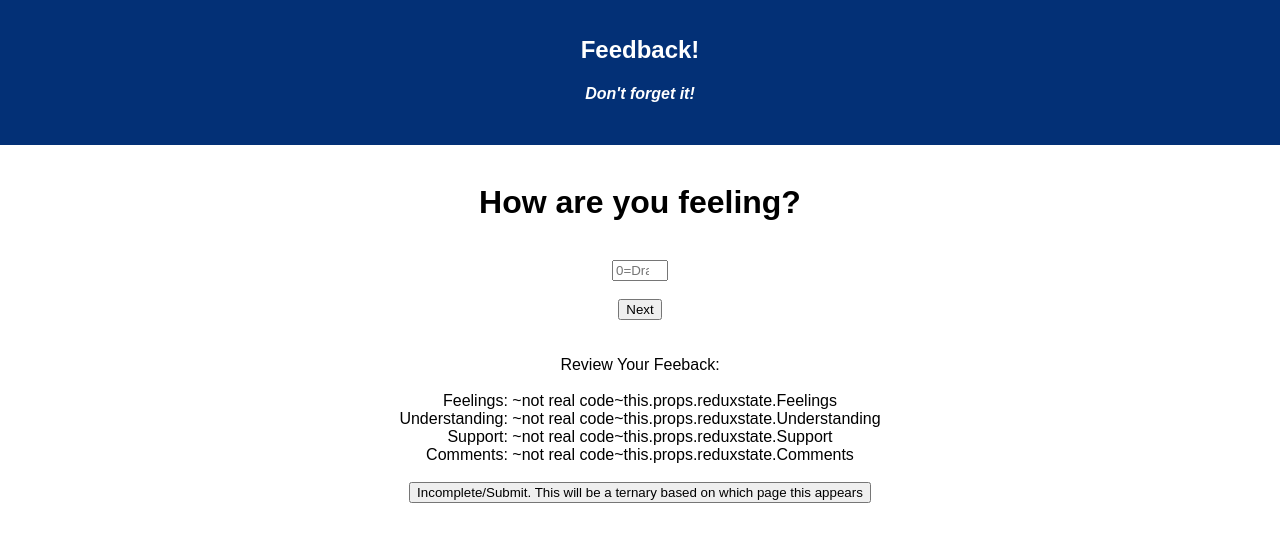
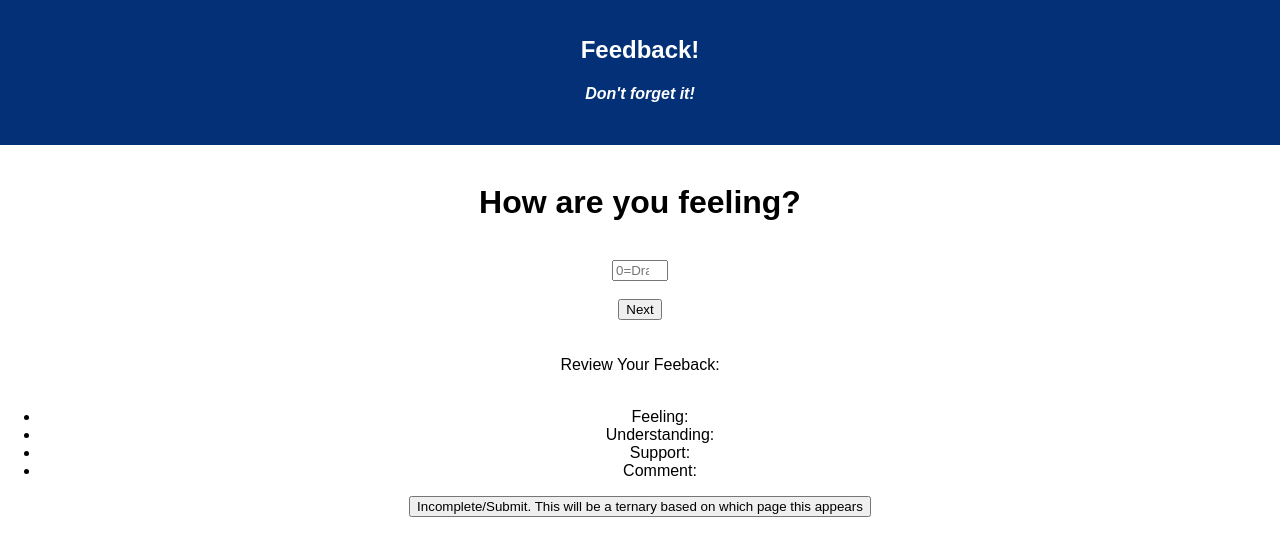
Before and after one commit to trevaftw/trevors-redux-feedback-loop, a React (Create React App) app: page /#/Feeling in a window 1280 px wide. Shown: the top 556 px of the page. Built offline with nearby package versions, Linux system fonts and the light colour scheme.

Commit message:
update the review comnponent to whatever number is put in the input. need to do post routes next

```diff
--- a/src/components/Comments/Comments.js
+++ b/src/components/Comments/Comments.js
@@ -19,6 +19,7 @@ class Comments extends Component {
 
     handleClick = () => {
         console.log('next button');
+        this.props.dispatch({type: 'UPDATE_STORE', payload: this.state})
         this.props.history.push('/ReviewPage');
     }
 
--- a/src/components/Review/Review.js
+++ b/src/components/Review/Review.js
@@ -16,14 +16,24 @@ class Review extends Component {
                 <br />
                 Review Your Feeback:
                 <br /> <br />
-                Feelings: ~not real code~this.props.reduxstate.Feelings<br />
+                <ul>
+                    <li>Feeling: {this.props.reduxState.feedbackReducer.feeling}</li>
+                    <li>Understanding: {this.props.reduxState.feedbackReducer.Understanding}</li>
+                    <li>Support: {this.props.reduxState.feedbackReducer.Support}</li>
+                    <li>Comment: {this.props.reduxState.feedbackReducer.Comments}</li>
+                </ul>
+                {/* Feelings: ~not real code~this.props.reduxstate.Feelings<br />
                 Understanding: ~not real code~this.props.reduxstate.Understanding<br />
                 Support: ~not real code~this.props.reduxstate.Support<br />
-                Comments: ~not real code~this.props.reduxstate.Comments<br /><br />
+                Comments: ~not real code~this.props.reduxstate.Comments<br /><br /> */}
                 <button onClick={this.handleClick}>Incomplete/Submit. This will be a ternary based on which page this appears</button>
             </>
         )
     }
 }
 
-export default connect()(Review);
+const mapReduxStateToProps = (ourEntireStore) => ({
+    reduxState: ourEntireStore
+})
+
+export default connect(mapReduxStateToProps)(Review);
--- a/src/components/Support/Support.js
+++ b/src/components/Support/Support.js
@@ -18,6 +18,7 @@ class Support extends Component {
 
     handleClick = () => {
         console.log('next button');
+        this.props.dispatch({type: 'UPDATE_STORE', payload: this.state})
         this.props.history.push('/Comments');
     }
 
--- a/src/components/Understanding/Understanding.js
+++ b/src/components/Understanding/Understanding.js
@@ -19,6 +19,7 @@ class Understanding extends Component {
 
     handleClick = () => {
         console.log('next button');
+        this.props.dispatch({type: 'UPDATE_STORE', payload: this.state})
         this.props.history.push('/Support');
     }
 
@@ -37,7 +38,7 @@ class Understanding extends Component {
                 <Review />
                 <br /><br />
                 {/* this is how i can target it */}
-                {JSON.stringify(this.props.reduxState.feedbackReducer, null, 2)}
+                {/* {JSON.stringify(this.props.reduxState.feedbackReducer.feeling, null, 2)} */}
                 {/* {this.props.reduxState.feedbackReducer.feeling} */}
             </>
         )
--- a/src/index.js
+++ b/src/index.js
@@ -17,9 +17,9 @@ const testReducer = (state = 'onready', action) => {
     return state
 }
 
-const feedbackReducer = (state = [], action) =>{
+const feedbackReducer = (state = {}, action) =>{
     if(action.type === 'UPDATE_STORE'){
-        return [...state,action.payload]
+        return {...state,...action.payload}
     }
     return state
 }
```
